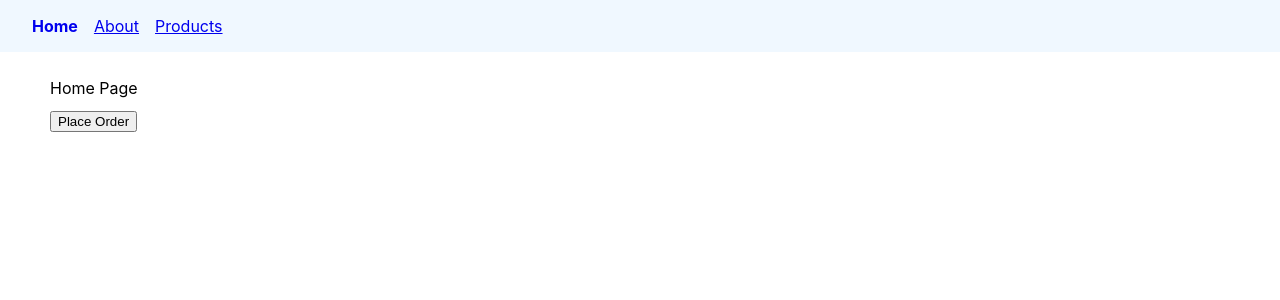
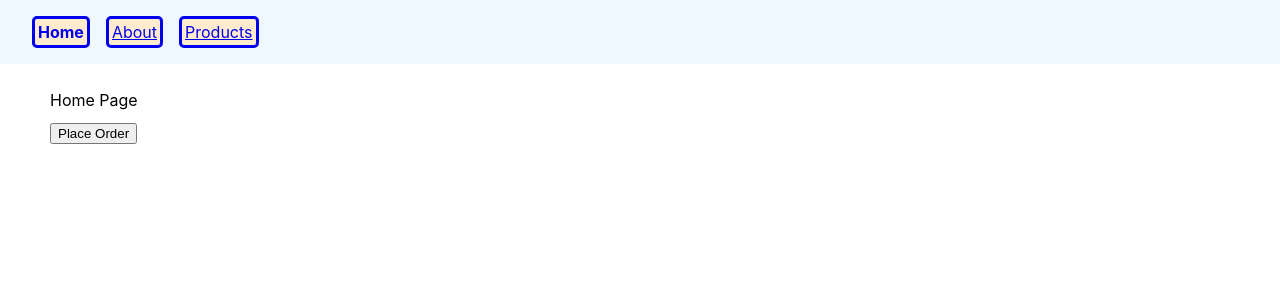
Before and after one commit to harislee168/react-router-demo, a React (Create React App) app: page / in a window 1280 px wide. Shown: the top 300 px of the page. Built offline with nearby package versions, Linux system fonts and the light colour scheme.

Commit message:
index route

```diff
--- a/src/App.js
+++ b/src/App.js
@@ -20,6 +20,7 @@ function App() {
           <Route path='about' element={<About/ >}></Route>
           <Route path='order-summary' element={<OrderSummary />}></Route>
           <Route path='products' element={<Products />}>
+            <Route index element={<FeaturedProducts />} />
             <Route path='featured' element={<FeaturedProducts />}></Route>
             <Route path='new' element={<NewProducts />}></Route>
           </Route>
--- a/src/index.css
+++ b/src/index.css
@@ -18,7 +18,13 @@ nav {
 }
 
 nav a {
-  margin-right: 16px
+  margin-right: 16px;
+  display: inline-block;
+  background-color: blanchedalmond;
+  border: 3px solid;
+  list-style: none;
+  padding: 3px;
+  border-radius: 5px 5px;
 }
 
 nav a.active {
```
